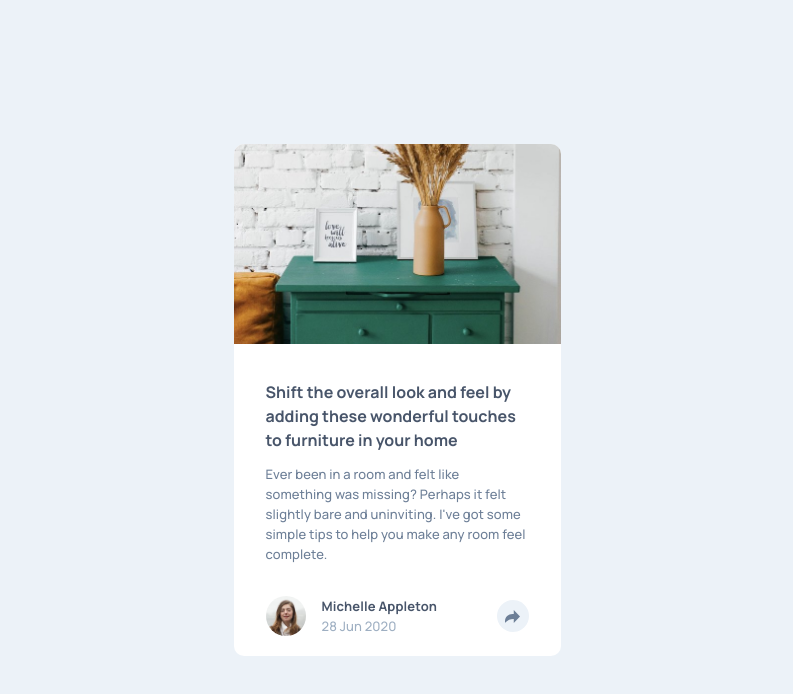
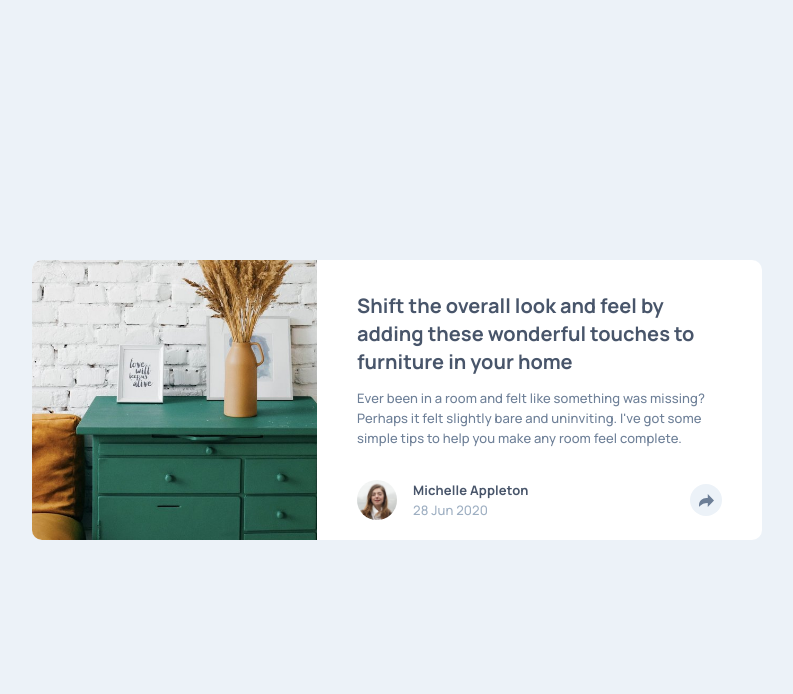
Before and after one commit to Stelkooo/article-preview-component, a Next.js app: page / in a window 1280 px wide. Shown: the top 694 px of the page, without its empty margins (243-1036 px from the left). Built offline with nearby package versions, Linux system fonts and the light colour scheme.

Commit message:
desktop styling

```diff
--- a/app/page.tsx
+++ b/app/page.tsx
@@ -8,15 +8,15 @@ export default function Home() {
   return (
     <main className="h-full bg-light-grayish-blue">
       <div className="grid h-full place-content-center">
-        <article className="max-w-xs overflow-hidden rounded-[10px] bg-white drop-shadow-article">
+        <article className="max-w-xs overflow-hidden rounded-[10px] bg-white drop-shadow-article lg:flex lg:h-[280px] lg:max-w-3xl">
           <figure>
             <Image
               src={Drawers}
               alt="Photograph of a green drawer against a brick wall painted over in white with a couple of picture frames placed on top as well as a plant in a brown vase"
-              className="h-[200px] w-full object-cover object-[center_25%]"
+              className="h-[200px] w-full object-cover object-[center_25%] lg:h-full lg:min-w-[285px] lg:object-left"
             />
           </figure>
-          <div className="flex flex-col gap-8 px-8 pb-5 pt-[36px]">
+          <div className="flex flex-col gap-8 px-8 pb-5 pt-[36px] lg:justify-between lg:px-10 lg:py-8">
             <Info />
             <Author />
           </div>
--- a/components/info/info.component.tsx
+++ b/components/info/info.component.tsx
@@ -1,7 +1,7 @@
 export default function Info() {
   return (
     <div className="flex flex-col gap-3">
-      <h3 className="font-bold text-very-dark-grayish-blue">
+      <h3 className="font-bold text-very-dark-grayish-blue lg:text-xl">
         Shift the overall look and feel by adding these wonderful touches to
         furniture in your home
       </h3>
--- a/tailwind.config.ts
+++ b/tailwind.config.ts
@@ -16,6 +16,7 @@ export default {
       },
       maxWidth: {
         xs: '327px',
+        '3xl': '730px',
       },
       dropShadow: {
         article: '0px 40px 40px -10px rgba(201, 213, 225, 0.503415)',
```
